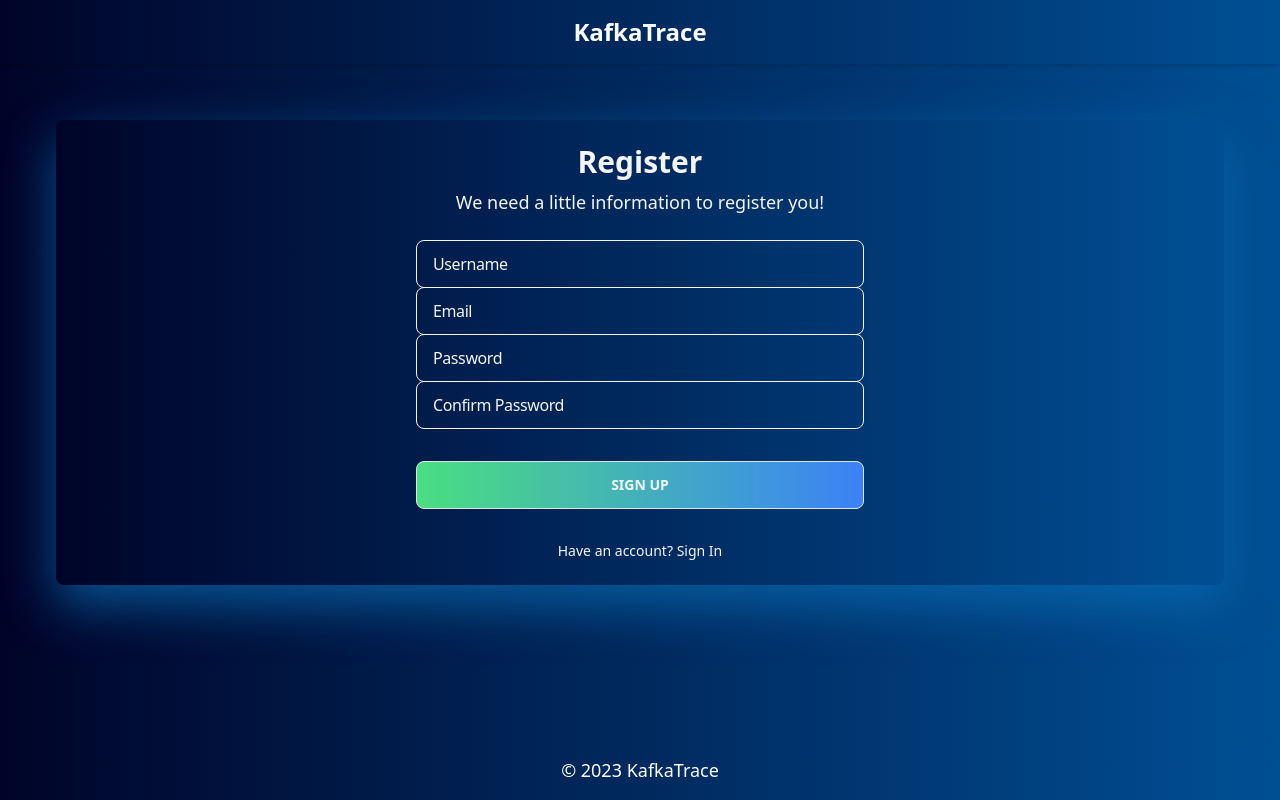
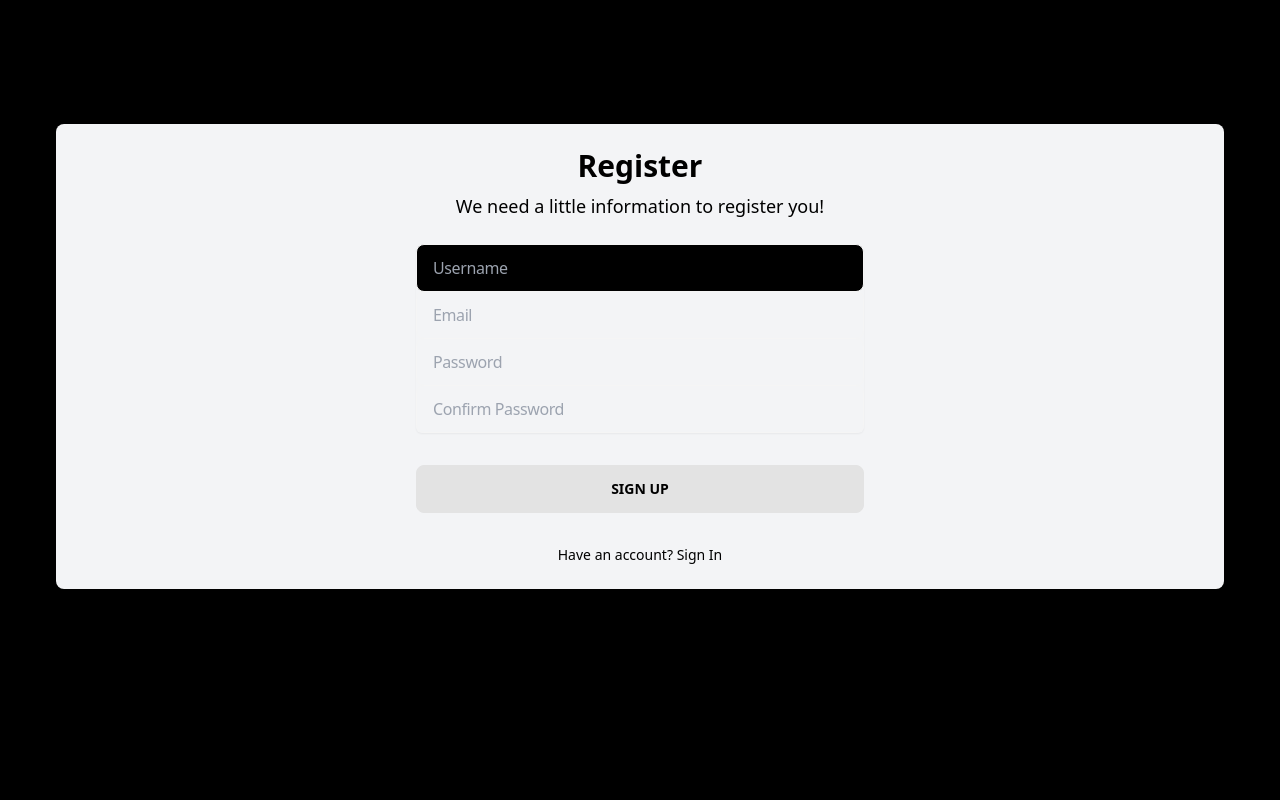
Before and after one commit to oslabs-beta/KafkaTrace, a Next.js app: page /register in a window 1280 px wide. Built offline with nearby package versions, Linux system fonts and the light colour scheme.

Commit message:
aligned color scheme of layout, register and home

```diff
--- a/src/layout/layout.tsx
+++ b/src/layout/layout.tsx
@@ -1,17 +1,19 @@
 import { PropsWithChildren } from 'react';
+import Link from 'next/link';
+
 
 const Layout = (props: PropsWithChildren) => {
   return (
-    <div className='layout min-h-screen flex flex-col bg-gradient-to-r from-secondary to-accent text-base-content'>
-      <header className='text-white p-4 text-center shadow-md'>
-        <h1 className='text-2xl font-semibold'>KafkaTrace</h1>
+    <div className='layout min-h-screen flex flex-col bg-#fbfbfb text-black'>
+      <header className='text-black p-4 text-center shadow-md'>
+      <Link href='/'><a className='text-3xl font-semibold text-black'>KafkaTrace</a></Link>
       </header>
 
       <main className='flex-grow container mx-auto p-4 space-y-4'>
         {props.children}
       </main>
 
-      <footer className='text-white p-4 text-center shadow-md'>
+      <footer className='text-black p-4 text-center shadow-md'>
         <p className='text-lg'>© {new Date().getFullYear()} KafkaTrace</p>
       </footer>
     </div>
--- a/src/pages/_app.tsx
+++ b/src/pages/_app.tsx
@@ -14,7 +14,7 @@ export default function MyApp({ Component, pageProps }: AppProps) {
   return (
     <SessionProvider session={pageProps.session}>
       <Head>
-        <title>MyApp</title>
+        <title>KafkaTrace: Tracing Reimagined</title>
         <meta name='description' content='An application for ...' />
         <link rel='icon' href='/favicon.ico' />
       </Head>
--- a/src/pages/home.tsx
+++ b/src/pages/home.tsx
@@ -47,7 +47,7 @@ export default function Home() {
 const Layout = ({ children, handleSignOut, setShowUI }: LayoutProps) => (
   <div className='layout min-h-screen flex flex-col bg-gradient-to-br from-gray-900 to-black text-gray-100'>
     <header className='flex items-center justify-between px-8 py-4 shadow-lg bg-opacity-90 backdrop-blur'>
-      <h1 className='text-3xl font-semibold text-white'>KafkaTrace</h1>
+      <Link href='/'><a className='text-3xl font-semibold text-white'>KafkaTrace</a></Link>
       <nav className='flex space-x-4'>
         <button
           onClick={() => setShowUI('http://localhost:16686')}
@@ -75,7 +75,7 @@ const Layout = ({ children, handleSignOut, setShowUI }: LayoutProps) => (
     <main className='flex-grow container mx-auto p-4 space-y-4 max-w-3xl'>
       {children}
     </main>
-
+{/*
     <footer className='flex items-center justify-between px-8 py-4 shadow-lg bg-opacity-90 backdrop-blur'>
       <nav className='space-x-4'>
         <Link href='/contact-us'>
@@ -98,7 +98,7 @@ const Layout = ({ children, handleSignOut, setShowUI }: LayoutProps) => (
         </Link>
       </nav>
       <p className='text-lg'>© {new Date().getFullYear()} KafkaTrace</p>
-    </footer>
+    </footer> */}
   </div>
 );
 
@@ -124,6 +124,7 @@ function Guest() {
 
 function User({ session, showUI }: SessionProps) {
   return (
+    <div className='w-full h-full'>
     <main className='flex flex-col items-center space-y-8'>
       <h3 className='text-4xl text-blue-400'>
         Welcome back, {session.user.name}!
@@ -138,10 +139,10 @@ function User({ session, showUI }: SessionProps) {
         src={showUI}
         width='100%'
         height='100%'
-        className='rounded-lg'
-        style={{ minHeight: '475px' }}
+        className='w-screen h-screen'
       />
     </main>
+    </div>
   );
 }
 
--- a/src/pages/index.tsx
+++ b/src/pages/index.tsx
@@ -105,7 +105,7 @@ const Hero = () => (
       </p>
       {/* Call-to-action button */}
       <div className='transform transition-transform duration-700 hover:scale-110'>
-        <PrimaryButton href='/get-started'>Begin Journey</PrimaryButton>
+        <PrimaryButton href='https://www.npmjs.com/package/kafkatrace'>Begin Journey</PrimaryButton>
       </div>
     </div>
   </section>
--- a/src/pages/login.tsx
+++ b/src/pages/login.tsx
@@ -10,20 +10,20 @@ import Image from 'next/image';
 import login_validate from '../server/lib/validate';
 
 const Layout = ({ children }:any) => (
-  <div className='layout min-h-screen flex flex-col bg-gradient-to-br from-gray-900 to-black text-gray-100'>
+  <div className='layout min-h-screen flex flex-col bg-#fbfbfb text-black'>
     {/* Header */}
     <header className='flex items-center justify-between px-8 py-4 shadow-lg bg-opacity-90 backdrop-blur'>
-      <h1 className='text-3xl font-semibold text-white'>KafkaTrace</h1>
+    <Link href='/'><a className='text-3xl font-semibold text-black'>KafkaTrace</a></Link>
       <nav className='space-x-4'>
-        <Link href='/team'>
-          <a className='hover:text-gray-300 transition duration-150'>Team</a>
+        {/* <Link href='/team'>
+          <a className='hover:text-black transition duration-150'>Team</a>
         </Link>
         <Link href='/product'>
-          <a className='hover:text-gray-300 transition duration-150'>Product</a>
+          <a className='hover:text-black transition duration-150'>Product</a>
         </Link>
         <Link href='/contact'>
-          <a className='hover:text-gray-300 transition duration-150'>Contact</a>
-        </Link>
+          <a className='hover:text-black transition duration-150'>Contact</a>
+        </Link> */}
       </nav>
     </header>
 
@@ -33,7 +33,7 @@ const Layout = ({ children }:any) => (
     </main>
 
     {/* Footer */}
-    <footer className='flex items-center justify-between px-8 py-4 shadow-lg bg-opacity-90 backdrop-blur'>
+    {/* <footer className='flex items-center justify-between px-8 py-4 shadow-lg bg-opacity-90 backdrop-blur'>
       <nav className='space-x-4'>
         <Link href='/contact-us'>
           <a className='hover:text-gray-300 transition duration-150'>
@@ -55,7 +55,7 @@ const Layout = ({ children }:any) => (
         </Link>
       </nav>
       <p className='text-lg'>© {new Date().getFullYear()} KafkaTrace</p>
-    </footer>
+    </footer> */}
   </div>
 );
 const Login = () => {
@@ -96,56 +96,54 @@ const Login = () => {
         <title>Login</title>
       </Head>
 
-      <section className='p-6 m-10 rounded-lg shadow-lg text-center space-y-6 bg-gradient-to-r from-gray-700 to-teal-500'>
-        <h1 className='text-4xl font-bold mb-6 text-gradient bg-gradient-to-r from-gray-700 to-teal-500 font-heading'>
+      <section className='p-6 m-10 rounded-lg shadow-lg text-center space-y-6 bg-#fbfbfb'>
+        <h1 className='text-4xl font-bold mb-6 text-gradient bg-#fbfbfb font-heading'>
           Login
         </h1>
-        <p className='text-xl text-white mb-5 font-mono'>
+        <p className='text-xl text-black mb-5 font-mono'>
           You&apos;re one step away from tracing!
         </p>
         <form onSubmit={formik.handleSubmit} className='space-y-4'>
           <InputGroup
             type='email'
             placeholder='Email'
-            icon={<HiMail size={20} />}
             showError={formik.errors.email && formik.touched.email}
             {...formik.getFieldProps('email')}
-            className='p-4 w-full text-gray-700 tracking-tight bg-transparent placeholder-primary outline-none border border-primary rounded-lg focus:border-indigo-500 transition duration-200'
+            className='p-4 w-full text-black tracking-tight bg-#fbfbfb placeholder-gray outline-none border border-primary rounded-lg focus:border-indigo-500 transition duration-200'
           />
           <InputGroup
             type={show ? 'text' : 'password'}
             placeholder='Password'
-            icon={<HiLockClosed size={20} />}
             showError={formik.errors.password && formik.touched.password}
             {...formik.getFieldProps('password')}
             onClick={() => setShow(!show)}
-            className='p-4 w-full text-primary tracking-tight bg-transparent placeholder-primary outline-none border border-primary rounded-lg focus:border-indigo-500 transition duration-200'
+            className='p-4 w-full text-black tracking-tight bg-#fbfbfb placeholder-gray outline-none border border-primary focus:border-indigo-500 transition duration-200'
           />
           <button
             type='submit'
-            className='btn btn-primary btn-active w-full font-bold mb-2 text-primary hover:bg-blue-700 bg-gradient-to-r from-green-400 to-blue-500 hover:from-pink-500 hover:to-yellow-500'>
+            className='btn btn-primary btn-active w-full font-bold mb-2 text-black hover:bg-gray-700 bg-#fbfbfb'>
             Login
           </button>
           <div className='flex justify-center space-x-4 mt-4'>
             <ProviderButton
               onClick={() => handleProviderSignin('google')}
               iconPath='/assets/google.svg'
-              className='py-2 px-4 bg-blue-500 text-white font-semibold rounded-lg shadow-md hover:bg-blue-700 focus:outline-none focus:ring-2 focus:ring-blue-400 focus:ring-opacity-75'>
+              className='py-2 px-4 bg-#fbfbfb text-black font-semibold shadow-md hover:bg-gray-700 focus:outline-none focus:ring-2 focus:ring-blue-400 focus:ring-opacity-75'>
               Sign In with Google
             </ProviderButton>
 
             <ProviderButton
               onClick={() => handleProviderSignin('github')}
               iconPath='/assets/github.svg'
-              className='py-2 px-4 bg-blue-500 text-white font-semibold rounded-lg shadow-md hover:bg-blue-700 focus:outline-none focus:ring-2 focus:ring-blue-400 focus:ring-opacity-75'>
+              className='py-2 px-4 bg-#fbfbfb text-black font-semibold shadow-md hover:bg-gray-700 focus:outline-none focus:ring-2 focus:ring-blue-400 focus:ring-opacity-75'>
               Sign In with Github
             </ProviderButton>
           </div>
         </form>
-        <p className='text-sm text-primary mt-5'>
+        <p className='text-sm text-black mt-5'>
           Don&apos;t have an account yet?{' '}
           <Link href={'/register'}>
-            <a className='text-primary hover:underline'>Sign Up</a>
+            <a className='text-black hover:underline'>Sign Up</a>
           </Link>
         </p>
       </section>
@@ -158,7 +156,7 @@ interface InputGroupProps {
   name: string;
   placeholder: string;
   showError?: boolean | undefined | string;
-  icon: React.ReactNode;
+  icon?: React.ReactNode;
   onClick?: () => void;
   [key: string]: any;
 }
@@ -198,9 +196,9 @@ const ProviderButton: React.FC<ProviderButtonProps> = ({ onClick, iconPath, chil
     <button
       type='button'
       onClick={onClick}
-      className={`${className} btn btn-primary btn-active w-half hover:bg-blue-700 bg-gradient-to-r from-green-400 to-blue-500 hover:from-pink-500 hover:to-yellow-500s`}>
+      className={`${className} btn btn-primary btn-active w-half bg-#fbfbfb hover:to-gray-700`}>
 
-      <div style={{ backgroundColor: 'primary', borderRadius: '50%', display: 'inline-block' }}>
+      <div style={{ backgroundColor: '#fbfbfb', borderRadius: '50%', display: 'inline-block' }}>
       <Image
         className='align-middle'
         src={iconPath}
--- a/src/pages/register.tsx
+++ b/src/pages/register.tsx
@@ -41,10 +41,10 @@ export default function Register() {
         <title>Register</title>
       </Head>
 
-      <section className='bg-gray-100 p-6 m-10 rounded-lg shadow-[0_20px_50px_rgba(8,_112,_184,_0.7)] text-center space-y-6 bg-gradient-to-r from-dusk to-dusk2 w-half'>
+      <section className='bg-gray-100 p-6 m-10 rounded-lg text-center space-y-6 bg-#fbfbfb w-half'>
         <div className='max-w-4xl mx-auto text-center'>
-          <h2 className='text-3xl font-bold mb-2 text-primary'>Register</h2>
-          <p className='text-lg text-primary mb-5'>
+          <h2 className='text-3xl font-bold mb-2 text-black'>Register</h2>
+          <p className='text-lg text-black mb-5'>
             We need a little information to register you!
           </p>
         </div>
@@ -62,12 +62,12 @@ export default function Register() {
                 type='text'
                 id='username'
                 placeholder='Username'
-                className={`input input-primary w-full ${
+                className={`input input-black w-full ${
                   formik.errors.username && formik.touched.username
                     ? 'border-red-500'
                     : ''
                 }
-                p-4 w-full text-primary tracking-tight bg-transparent placeholder-primary outline-none border border-primary rounded-lg focus:border-primary transition duration-200`}
+                p-4 w-full text-black tracking-tight bg-#fbfbfb placeholder-gray outline-none border border-primary rounded-lg focus:border-primary transition duration-200`}
                 {...formik.getFieldProps('username')}
               />
             </div>
@@ -79,12 +79,12 @@ export default function Register() {
                 type='email'
                 id='email'
                 placeholder='Email'
-                className={`input input-primary w-full ${
+                className={`input input-black w-full ${
                   formik.errors.email && formik.touched.email
                     ? 'border-red-500'
                     : ''
                 }
-                p-4 w-full text-primary tracking-tight bg-transparent placeholder-primary outline-none border border-primary rounded-lg focus:border-primary transition duration-200`}
+                p-4 w-full text-black tracking-tight bg-transparent placeholder-gray outline-none border border-primary rounded-lg focus:border-primary transition duration-200`}
                 {...formik.getFieldProps('email')}
               />
             </div>
@@ -101,7 +101,7 @@ export default function Register() {
                     ? 'border-red-500'
                     : ''
                 }
-                p-4 w-full text-primary tracking-tight bg-transparent placeholder-primary outline-none border border-primary rounded-lg focus:border-primary transition duration-200`}
+                p-4 w-full text-black tracking-tight bg-transparent placeholder-gray outline-none border border-primary rounded-lg focus:border-primary transition duration-200`}
                 {...formik.getFieldProps('password')}
               />
             </div>
@@ -118,7 +118,7 @@ export default function Register() {
                     ? 'border-red-500'
                     : ''
                 }
-                p-4 w-full text-primary tracking-tight bg-transparent placeholder-primary outline-none border border-primary rounded-lg focus:border-primary transition duration-200`}
+                p-4 w-full text-black tracking-tight bg-transparent placeholder-gray outline-none border border-primary rounded-lg focus:border-primary transition duration-200`}
                 {...formik.getFieldProps('cpassword')}
               />
             </div>
@@ -128,17 +128,17 @@ export default function Register() {
           <div className='mt-6'>
             <button
               type='submit'
-              className='btn btn-primary btn-active w-full font-bold mb-2 text-primary hover:bg-blue-700 bg-gradient-to-r from-green-400 to-blue-500 hover:from-pink-500 hover:to-yellow-500'>
+              className='btn btn-primary btn-active w-full font-bold mb-2 text-black hover:bg-gray-700 bg-#fbfbfb'>
               Sign Up
             </button>
           </div>
         </form>
 
         {/* bottom */}
-        <p className='text-sm text-primary mt-5'>
+        <p className='text-sm text-black mt-5'>
           Have an account?{' '}
           <Link href={'/login'}>
-            <a className='text-primary hover:underline'>Sign In</a>
+            <a className='text-black hover:underline'>Sign In</a>
           </Link>
         </p>
       </section>
```
